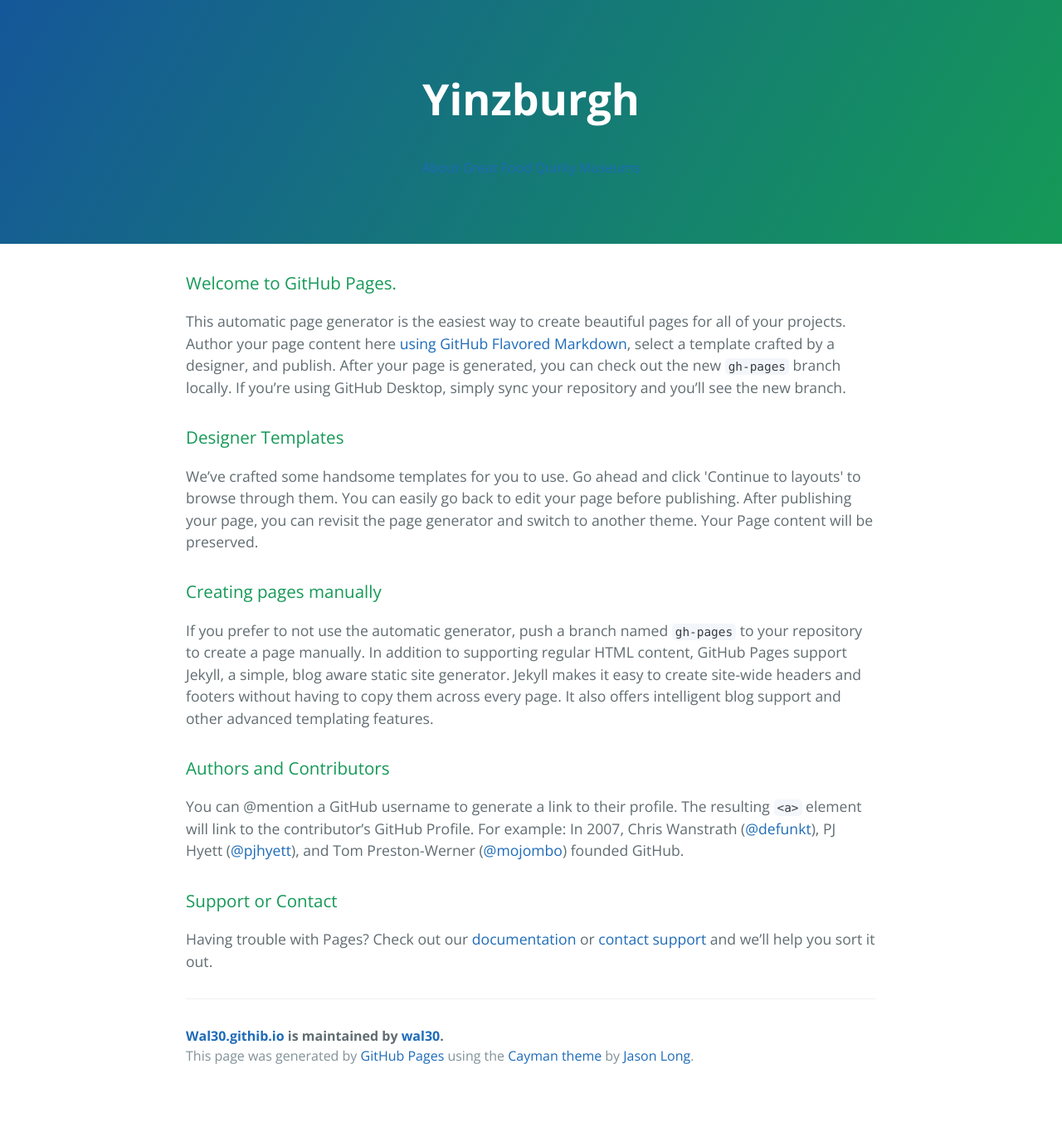
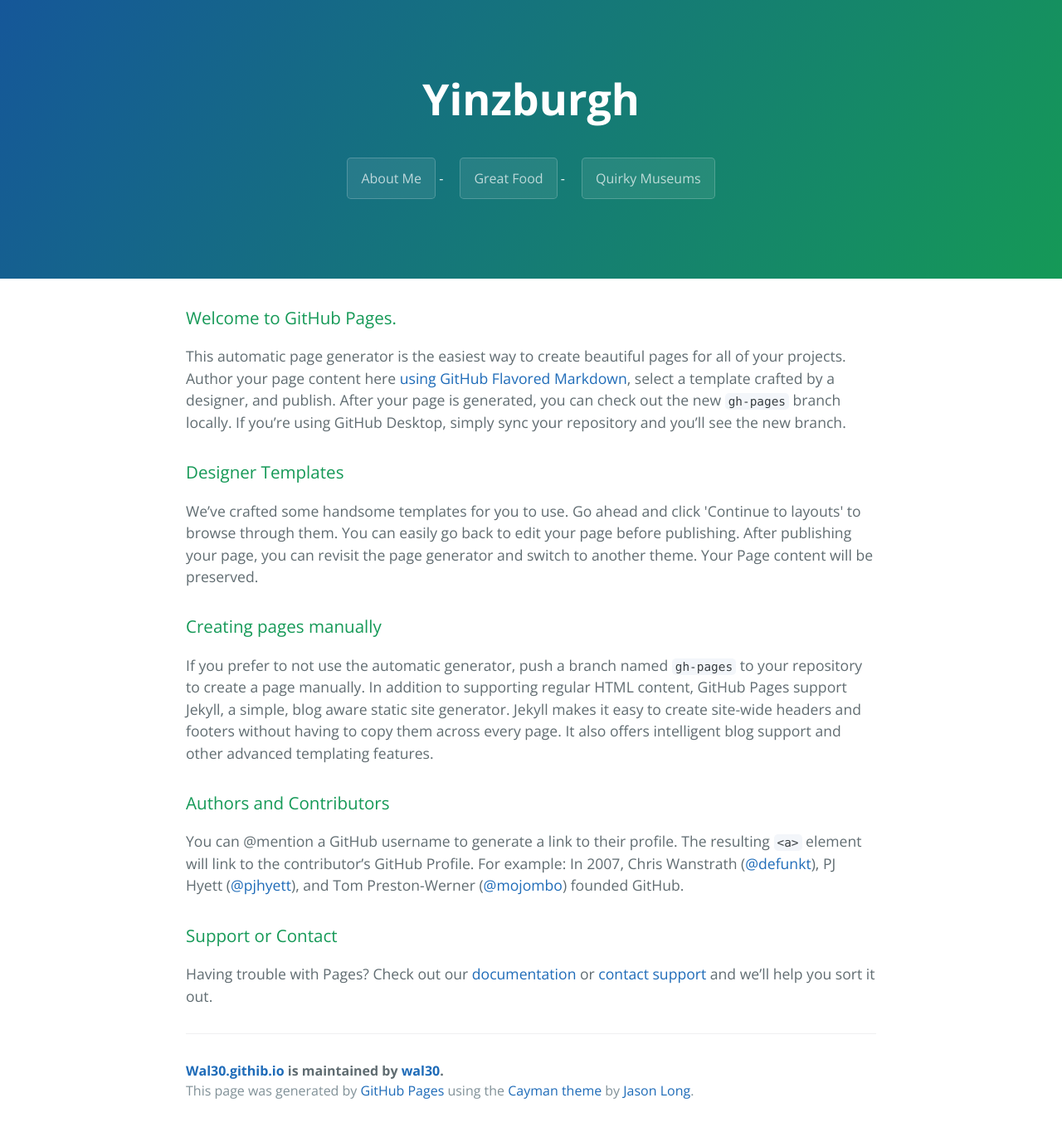
Before and after one commit to wal30/wal30.githib.io, a Jekyll site: the page index.html, which Jekyll copies as it is, in a window 1280 px wide. Shown: the whole page at 83% size. Built offline with Jekyll 4.4.1, drawn with Linux system fonts in a browser that asks for light colours; before the commit the page ends 1317 px from its top, so only the background shows below that.

Commit message:
Update index.html

```diff
--- a/index.html
+++ b/index.html
@@ -13,9 +13,9 @@
     <section class="page-header">
       <h1 class="project-name">Yinzburgh</h1>
       <h2 class="project-tagline"></h2>
-      <a>About</a>
-      <a>Great Food</a>
-      <a>Quirky Museums</a>
+      <a href="https://github.com/wal30/wal30.githib.io" class="btn">About Me</a>
+ -    <a href="https://github.com/wal30/wal30.githib.io/zipball/master" class="btn">Great Food</a>
+ -    <a href="https://github.com/wal30/wal30.githib.io/tarball/master" class="btn">Quirky Museums</a>
     </section>
 
     <section class="main-content">
```
